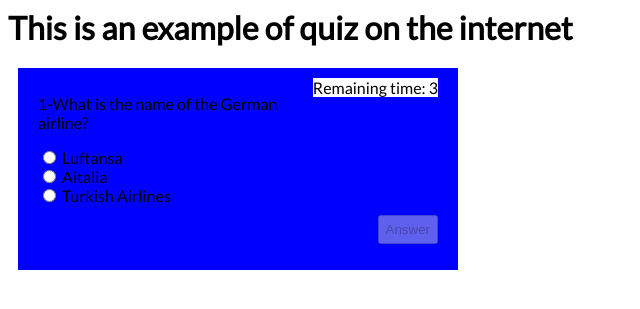
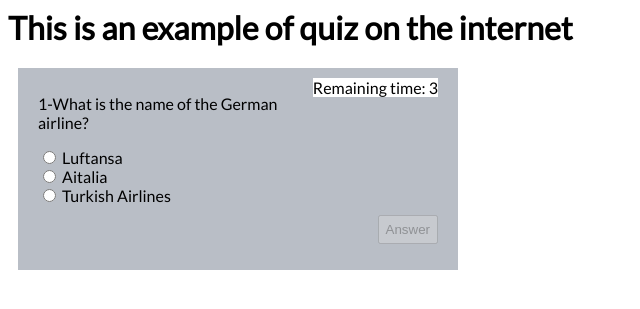
Before and after one commit to sevilcoskun/FirstJSProject, a PHP site: page / in a window 1280 px wide. Shown: the top 309 px of the page, without its empty margins (0-640 px from the left). Run offline with PHP 8.4, Linux system fonts and the light colour scheme.

Commit message:
change background color

```diff
--- a/style.css
+++ b/style.css
@@ -10,8 +10,7 @@ button{
 
 #quiz{
 	margin-left: 10px;
-	/*background: rgba(112, 122, 139, 0.486);*/
-	background: blue;
+	background: rgba(112, 122, 139, 0.486);
 	padding: 10px 20px 10px 20px;
 	width: 400px;
 	float: left;
```
